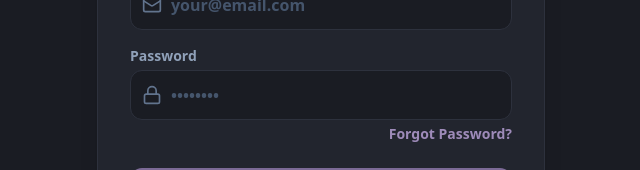
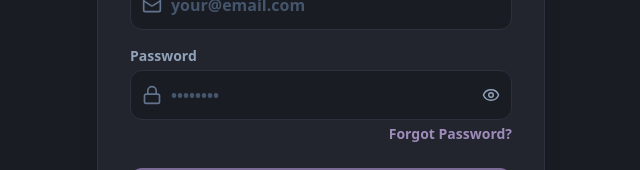
Before and after one commit to Shourya-Billakurthi/BiteBook---bill-scanner, a React (Vite) app: page /login in a window 1280 px wide. Shown: the part 445-615 px from the top of the page, without its empty margins (319-959 px from the left). Built offline with nearby package versions, Linux system fonts and the light colour scheme; no server answers.

Commit message:
feat(Auth): Add password visibility toggle
Introduces a password visibility toggle to the authentication form, allowing users to view their entered password. This improves usability by helping users avoid typing errors.

```diff
--- a/src/components/Auth.tsx
+++ b/src/components/Auth.tsx
@@ -1,6 +1,6 @@
 import React, { useState } from 'react';
 import { signInWithGoogle, registerWithEmail, loginWithEmail, resetPassword, updateUserProfile } from '../firebase';
-import { Utensils, Mail, Lock, Loader2, User } from 'lucide-react';
+import { Utensils, Mail, Lock, Loader2, User, Eye, EyeOff } from 'lucide-react';
 
 export default function Auth() {
   const [isLogin, setIsLogin] = useState(true);
@@ -8,6 +8,7 @@ export default function Auth() {
   const [lastName, setLastName] = useState('');
   const [email, setEmail] = useState('');
   const [password, setPassword] = useState('');
+  const [showPassword, setShowPassword] = useState(false);
   const [error, setError] = useState('');
   const [message, setMessage] = useState('');
   const [loading, setLoading] = useState(false);
@@ -150,13 +151,21 @@ export default function Auth() {
             <div className="relative">
               <Lock className="absolute left-3 top-1/2 -translate-y-1/2 text-slate-500" size={20} />
               <input
-                type="password"
+                type={showPassword ? "text" : "password"}
                 required
                 value={password}
                 onChange={(e) => setPassword(e.target.value)}
-                className="w-full pl-10 pr-4 py-2.5 sm:py-3 bg-[#1A1C23] border border-[#2D313D] rounded-xl focus:border-[#7C6A96] focus:ring-1 focus:ring-[#7C6A96] focus:outline-none text-white font-bold placeholder-slate-600"
+                className="w-full pl-10 pr-10 py-2.5 sm:py-3 bg-[#1A1C23] border border-[#2D313D] rounded-xl focus:border-[#7C6A96] focus:ring-1 focus:ring-[#7C6A96] focus:outline-none text-white font-bold placeholder-slate-600"
                 placeholder="••••••••"
               />
+              <button
+                type="button"
+                onClick={() => setShowPassword(!showPassword)}
+                className="absolute right-3 top-1/2 -translate-y-1/2 text-slate-400 hover:text-white transition-colors"
+                tabIndex={-1}
+              >
+                {showPassword ? <EyeOff size={18} /> : <Eye size={18} />}
+              </button>
             </div>
             {isLogin && (
               <div className="flex justify-end mt-1">
```
